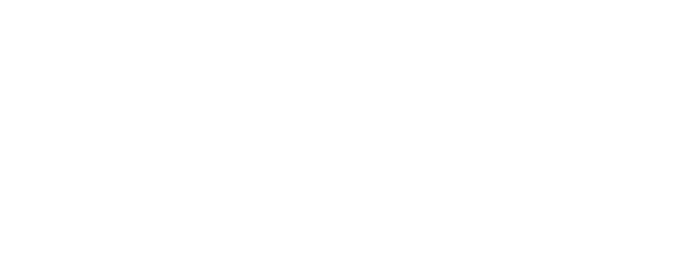
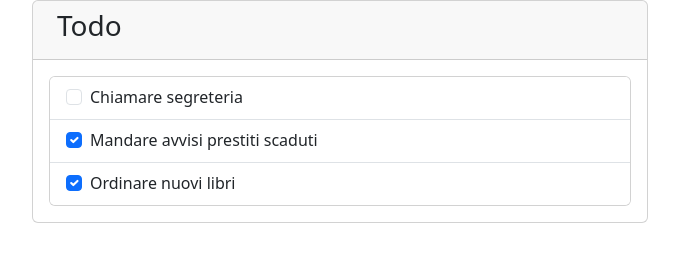
Before and after one commit to fralofa15/html-css-bootstrap-dashboard, a plain HTML site: page index.html in a window 1280 px wide. Shown: the whole page, without its empty margins (300-979 px from the left). Drawn offline with nearby package versions, Linux system fonts and the light colour scheme.

Commit message:
creazione del card con checks

```diff
--- a/index.html
+++ b/index.html
@@ -1,11 +1,50 @@
 <!DOCTYPE html>
 <html lang="en">
+
 <head>
     <meta charset="UTF-8">
     <meta name="viewport" content="width=device-width, initial-scale=1.0">
     <title>Dashboard</title>
+    <link href="https://cdn.jsdelivr.net/npm/bootstrap@5.3.3/dist/css/bootstrap.min.css" rel="stylesheet">
 </head>
+
 <body>
+    <section class="container col-6 text-left">
+        <div class="card">
+            <div class="card-header">
+                <h3 class="ms-2">Todo</h3>
+            </div>
+            <div class="card m-3">
+                <ul class="list-group list-group-flush">
+                    <li class="list-group-item">
+                        <div class="form-check">
+                            <input class="form-check-input" type="checkbox" value="" id="checkDefault">
+                            <label class="form-check-label" for="checkDefault">
+                                Chiamare segreteria
+                            </label>
+                        </div>
+                    </li>
+                    <li class="list-group-item">
+                        <div class="form-check">
+                            <input class="form-check-input" type="checkbox" value="" id="checkChecked" checked>
+                            <label class="form-check-label" for="checkChecked">
+                                Mandare avvisi prestiti scaduti
+                            </label>
+                        </div>
+                    </li>
+                    <li class="list-group-item">
+                        <div class="form-check">
+                            <input class="form-check-input" type="checkbox" value="" id="checkChecked" checked>
+                            <label class="form-check-label" for="checkChecked">
+                                Ordinare nuovi libri
+                            </label>
+                        </div>
+                    </li>
+                </ul>
+            </div>
+        </div>
+    </section>
+    <script src="https://cdn.jsdelivr.net/npm/bootstrap@5.3.3/dist/js/bootstrap.bundle.min.js"></script>
+</body>
 
-</body>
 </html>
```
